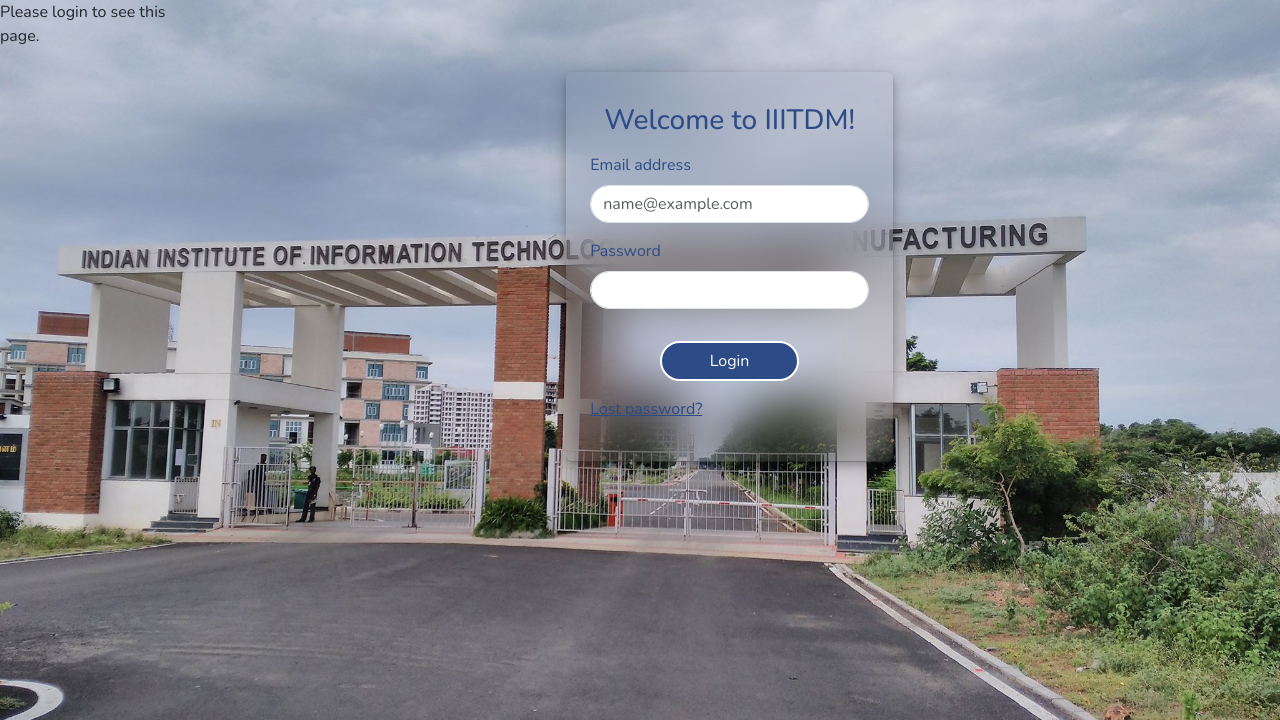
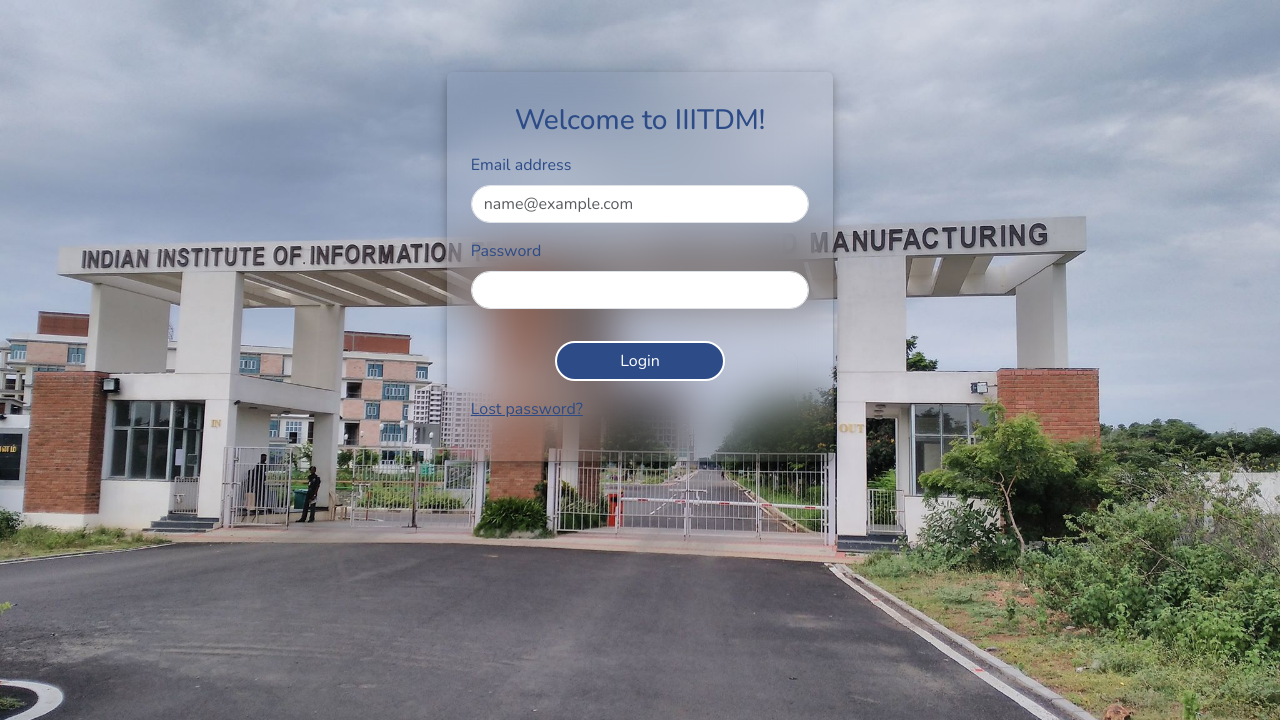
Before and after one commit to nimishathallapally/DBMS, a Django app: page /accounts/login/?next=/events/add/ in a window 1280 px wide. Shown: the part 90-810 px from the top of the page. Run offline with Django 5.2, Linux system fonts and the light colour scheme.

Commit message:
wrong login css done

```diff
--- a/src/app1/templates/registration/login.html
+++ b/src/app1/templates/registration/login.html
@@ -2,18 +2,6 @@
 {% block title %}Login{% endblock title %}
 
 {% block content %}
-{% if form.errors %}
-<p>Your username and password didn't match. Please try again.</p>
-{% endif %}
-
-{% if next %}
-    {% if user.is_authenticated %}
-    <p>Your account doesn't have access to this page. To proceed,
-    please login with an account that has access.</p>
-    {% else %}
-    <p>Please login to see this page.</p>
-    {% endif %}
-{% endif %}
 
 {# Assumes you set up the password_reset view in your URLconf #}
 
@@ -34,28 +22,14 @@
                     <label for="password" class="form-label" style="color:#2C4B87">Password</label>
                     <input type="password" name="password" id="inputPassword5" class="form-control rounded-pill">
                 </div>
+                {% if form.errors %}
+                <div class="alert alert-danger mx-2" role="alert">
+                  Your username and password didn't match. Please try again.
+                </div>
+                {% endif %}
                 <div class="col-auto mb-3 text-center">
                     <button type="submit" class="btn btn-primary w-50 mt-3 rounded-pill" value="login" style="background-color:#2C4B87; border:#ffffff 2px solid">Login</button>
                 </div>
-                <!-- <table>
-                <tr>
-                    <p>Welcome to IIITDM</p>
-                </tr>
-                <tr>
-                    <td>{{ form.username.label_tag }}</td>
-                </tr>
-                <tr>
-                    <td>{{ form.username }}</td>
-                </tr>
-                <tr>
-                    <td>{{ form.password.label_tag }}</td>
-                </tr>
-                <tr>
-                    <td>{{ form.password }}</td>
-                </tr>
-                </table>
-
-                <button type="submit" class="btn btn-primary w-50 mt-3 rounded-pill" value="login" style="background-color:#2C4B87; border:#ffffff 2px solid">Login</button> -->
 
                 <input type="hidden" name="next" value="{{ next }}">
                 <tr>
```
